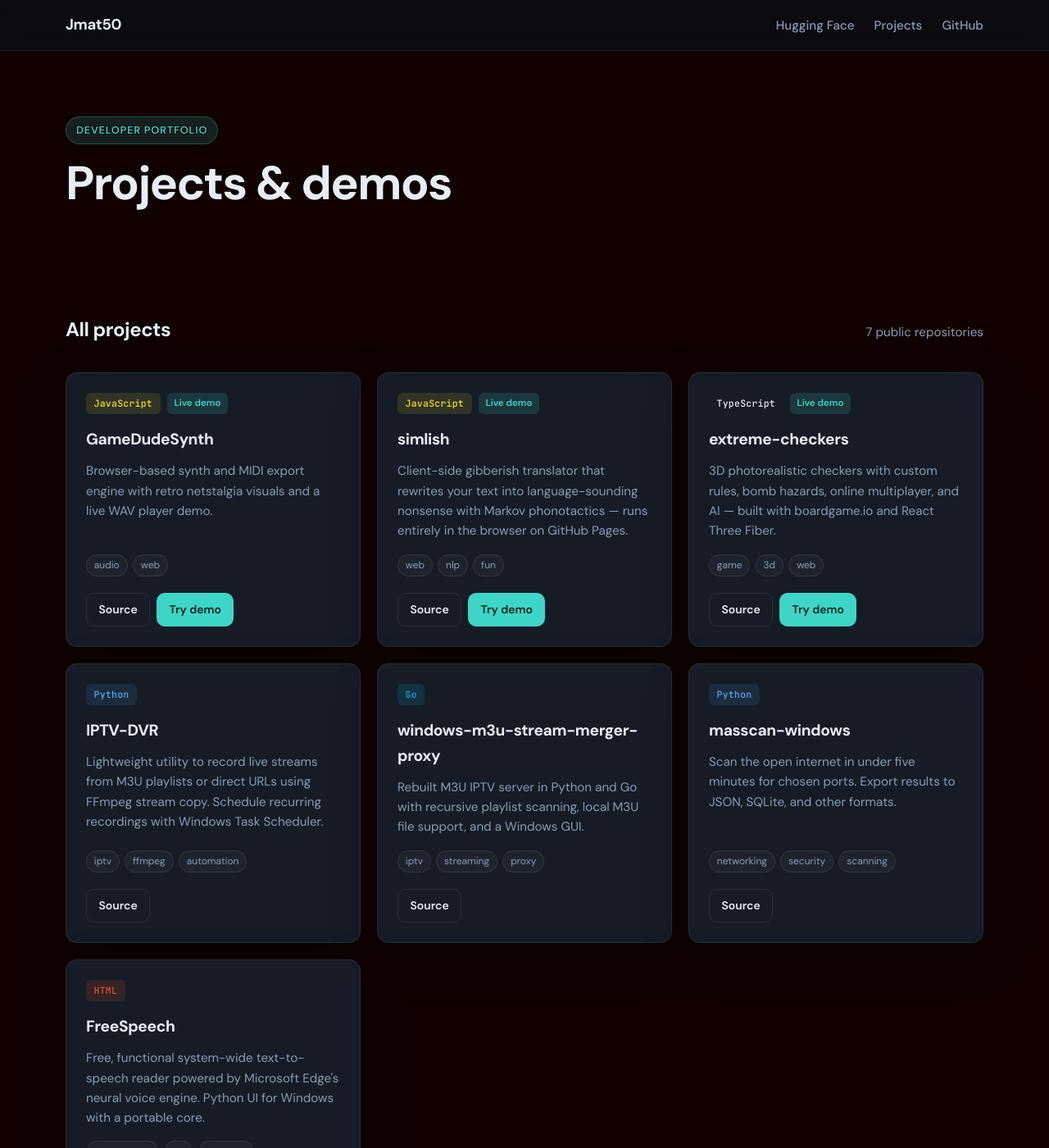
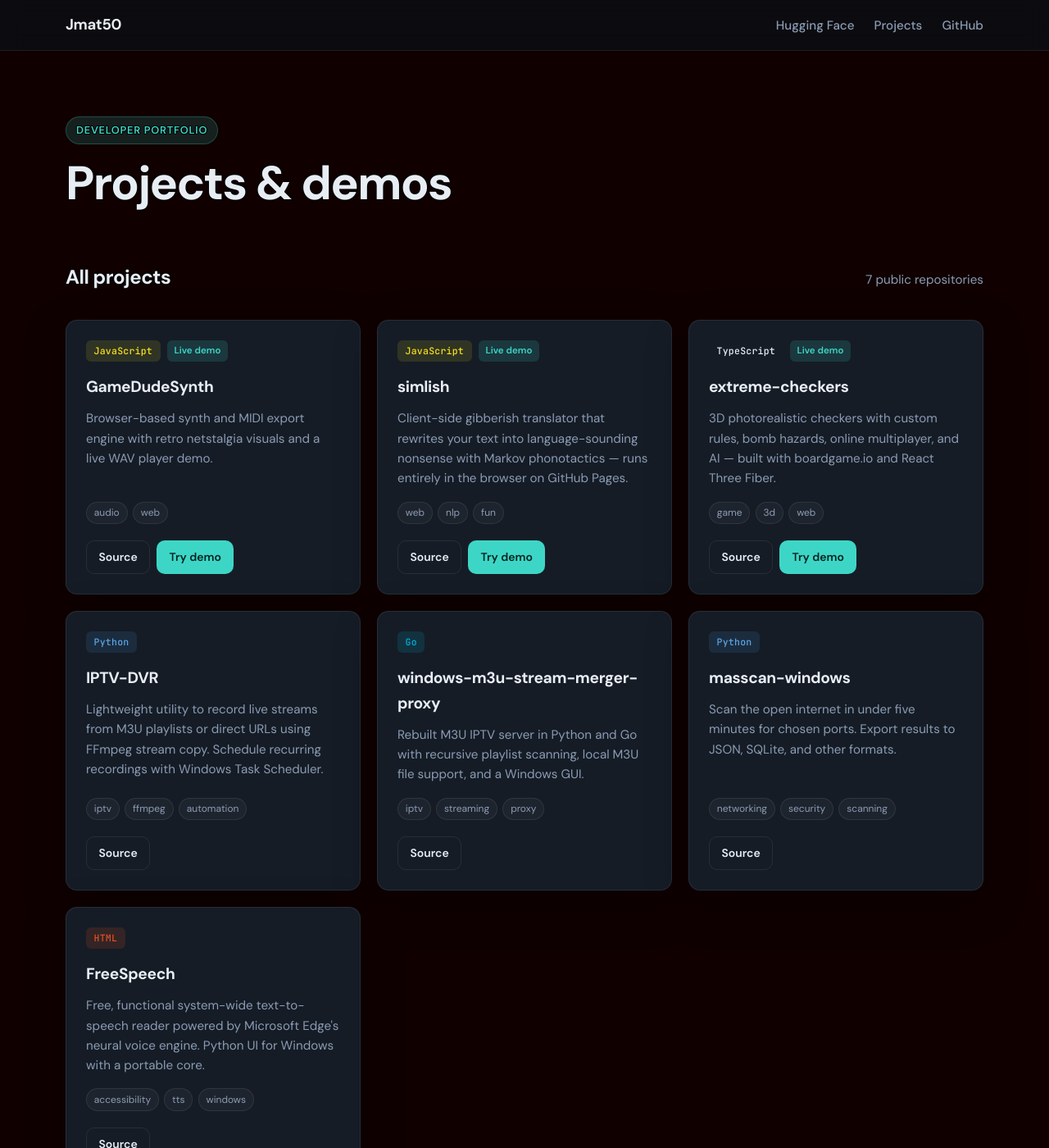
Before and after one commit to Jmat50/jmat50.github.io, a Jekyll site: the page built from index.html, in a window 1280 px wide and 1400 px high. Shown: the whole window at 82% size. Built offline with Jekyll 4.4.1, drawn with Linux system fonts in a browser that asks for light colours.

Commit message:
Halve vertical spacing between hero heading and projects section.
Co-authored-by: Cursor <cursoragent@cursor.com>

```diff
--- a/assets/css/style.css
+++ b/assets/css/style.css
@@ -118,7 +118,7 @@ a:hover {
 
 /* Hero */
 .hero {
-  padding: 5rem 0 4rem;
+  padding: 5rem 0 2rem;
 }
 
 .hero-eyebrow {
@@ -144,7 +144,7 @@ a:hover {
 }
 
 .hero h1 {
-  margin: 0 0 2rem;
+  margin: 0 0 1rem;
   font-size: clamp(2.4rem, 6vw, 3.6rem);
   font-weight: 700;
   line-height: 1.1;
@@ -218,7 +218,7 @@ a:hover {
 
 /* Projects section */
 .projects {
-  padding: 2rem 0 5rem;
+  padding: 1rem 0 5rem;
 }
 
 .section-heading {
```
